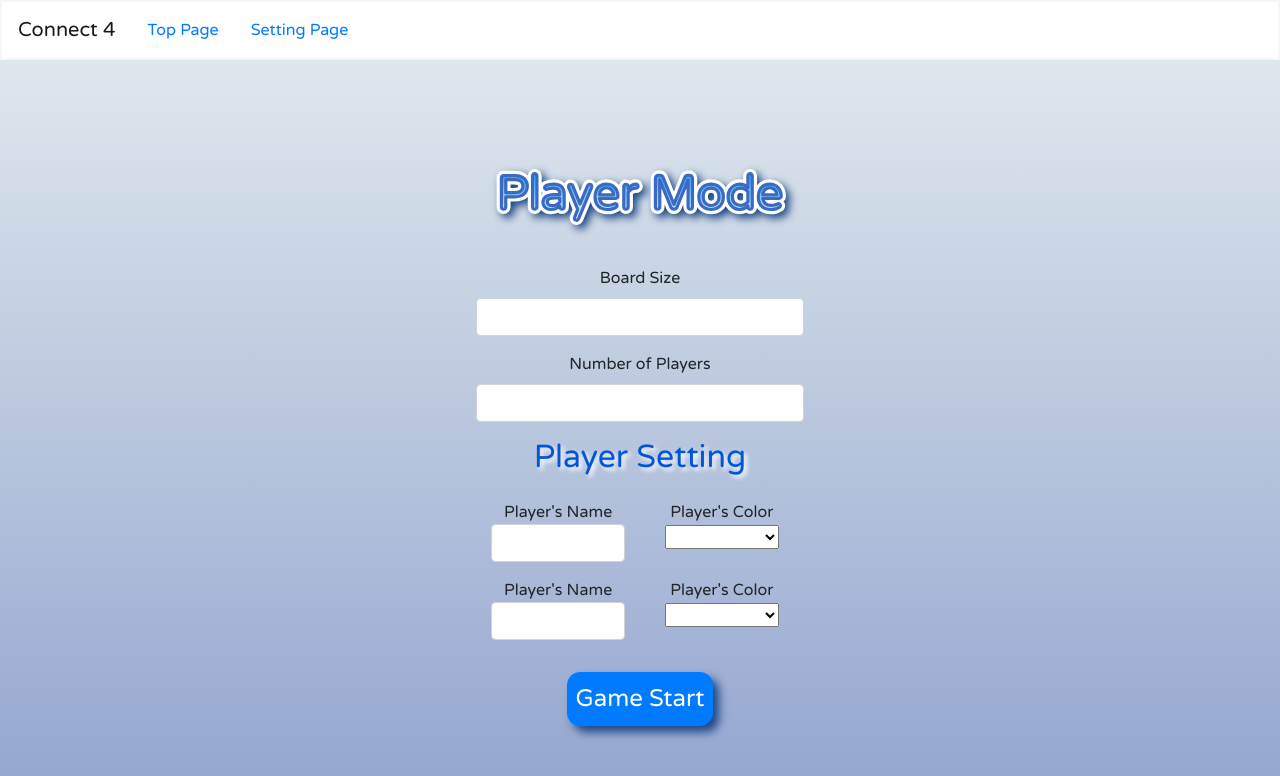
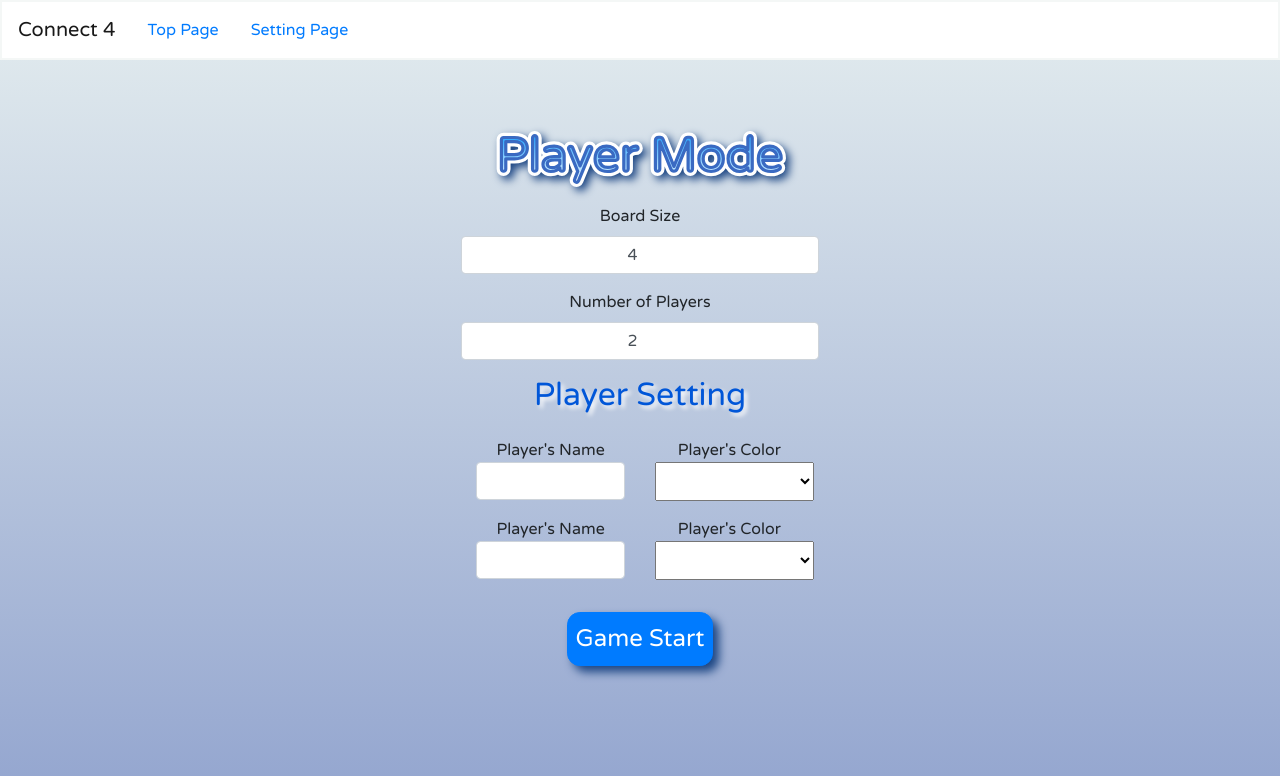
Before and after one commit to Recursion-TeamE/Connect4, a Vue app: page /setting/playerMode in a window 1280 px wide. Shown: the top 776 px of the page. Built offline with nearby package versions, Linux system fonts and the light colour scheme.

Commit message:
Player Modeページのレイアウトを修正。不正な値が入力されたときの処理。項目が入力されていないときの処理。

```diff
--- a/src/router.js
+++ b/src/router.js
@@ -35,4 +35,9 @@ const router = new VueRouter({
 	routes
 })
 
+// router.beforeEach((to, from, next) => {
+// 	if (to.name === 'gamePage' && from.name === 'playerMode' && !this.$store.state.isFullyEnterd) next({ name: 'playerMode' });
+// 	else next();
+// })
+
 export default router
--- a/src/store/actions.js
+++ b/src/store/actions.js
@@ -8,4 +8,7 @@ export default {
 	setPlayers(context, payload) {
 		context.commit("setPlayers", payload);
 	},
+	checkUnsubmittedItems(context, payload) {
+		context.commit("checkUnsubmittedItems", payload);
+	}
 };
--- a/src/store/index.js
+++ b/src/store/index.js
@@ -13,6 +13,7 @@ export default new Vuex.Store({
 		players: [],
 		board: [],
 		lastBallPosition: {},
+		isFullyEnterd: false,
 	},
 	mutations: mutations,
 	actions: actions,
--- a/src/store/mutation.js
+++ b/src/store/mutation.js
@@ -96,4 +96,24 @@ export default {
 
 		state.currentPlayer = state.players[state.currentPlayerIndex];
 	},
+
+	checkUnsubmittedItems(state, { players }) {
+		for (let i = 0; i < players.length; i++) {
+			if (
+				players[i].name === "" &&
+				players[i].color === undefined
+			) {
+				alert("Please enter your name and color!");
+				return;
+			} else if (players[i].name === "") {
+				alert("Please enter your name!");
+				return;
+			} else if (players[i].color === undefined) {
+				alert("Please enter your color!");
+				return;
+			}
+		}
+		state.isFullyEnterd = true;
+		return;
+	},
 };
--- a/src/views/PlayerMode.vue
+++ b/src/views/PlayerMode.vue
@@ -5,7 +5,7 @@
       text-center
       d-flex
       flex-column
-      justify-content-center
+      justify-content-start
       align-items-center
     "
   >
@@ -17,8 +17,10 @@
         <div class="col-10 col-sm-8 mt-5">
           <label for="boardSize" class="form-label">Board Size</label>
           <input
+            @change="changeBoardSize($event)"
             type="number"
             min="4"
+            value="4"
             class="form-control text-center"
             id="boardSize"
           />
@@ -28,8 +30,9 @@
           <input
             @change="changeNumberOfPlayers($event)"
             type="number"
-            min="1"
+            min="2"
             max="4"
+            value="2"
             class="form-control text-center"
           />
         </div>
@@ -52,33 +55,32 @@
               id="playersName"
             />
           </div>
-          <div class="col-6" @change="initializeColors(index, player.color)">
+          <div class="col-6" @change="changeColorItems(index, player.color)">
             <label class="form-check-label" for="playersColer"
               >Player's Color</label
             >
             <select
-              class="form-select"
+              class="form-select p-1"
               v-model="player.color"
               aria-label="Default select example"
               id="playersColer"
             >
               <option value="???" selected>Coose Color</option>
-              <option value="Red" v-bind:disabled="isRedSelected">Red</option>
-              <option value="Blue" v-bind:disabled="isBlueSelected">
-                Blue
-              </option>
-              <option value="Yellow" v-bind:disabled="isYellowSelected">
+              <option value="Red" :disabled="isRedSelected">Red</option>
+              <option value="Blue" :disabled="isBlueSelected">Blue</option>
+              <option value="Yellow" :disabled="isYellowSelected">
                 Yellow
               </option>
-              <option value="Green" v-bind:disabled="isGreenSelected">
-                Green
-              </option>
+              <option value="Green" :disabled="isGreenSelected">Green</option>
             </select>
           </div>
         </div>
         <div>
           <router-link to="/setting/playerMode/game">
-            <button class="btn btn-primary mt-3" @click="setTimer()">
+            <button
+              class="btn btn-primary mt-3"
+              @click="checkUnsubmittedItems(players)"
+            >
               Game Start
             </button>
           </router-link>
@@ -87,17 +89,19 @@
     </div>
   </div>
 </template>
-filter: drop-shadow(4px 4px 4px #ffffff);
+
 <script>
 import { Player } from "@/model/index.js";
 import PlayerModeSVG from "@/components/svg/PlayerModeSVG.vue";
+import { mapState } from "vuex";
 
 export default {
   data() {
     return {
+      boardSize: 5,
       numberOfPlayers: 4,
       players: [new Player(), new Player()],
-      selectedColors: ["", "", "", ""],
+      selectedColors: ["???", "???", "???", "???"],
       isRedSelected: false,
       isBlueSelected: false,
       isYellowSelected: false,
@@ -107,22 +111,31 @@ export default {
   components: {
     PlayerModeSVG,
   },
-  computed: {},
+  computed: mapState(["isFullyEnterd"]),
   methods: {
+    changeBoardSize: function (e) {
+      this.boardSize = e.target.value;
+
+      if (this.boardSize < 4) alert("Please enter a number greater than 3.");
+    },
     changeNumberOfPlayers: function (e) {
       this.numberOfPlayers = e.target.value;
 
-      if (this.numberOfPlayers >= this.players.length) {
-        this.players.push(new Player());
-      } else {
-        this.players.pop();
+      if (this.numberOfPlayers < 2 || this.numberOfPlayers > 4)
+        alert("Please enter a number from 2 to 4.");
+      else {
+        if (this.numberOfPlayers > this.players.length) {
+          this.players.push(new Player());
+        } else if (this.numberOfPlayers < this.players.length) {
+          this.players.pop();
+        }
       }
     },
     test() {
       console.log(this.players);
     },
     setTimer() {},
-    initializeColors: function (index, color) {
+    changeColorItems: function (index, color) {
       switch (this.selectedColors[index]) {
         case "Red":
           this.isRedSelected = false;
@@ -161,6 +174,9 @@ export default {
           break;
       }
     },
+    checkUnsubmittedItems: function (players) {
+      this.$store.dispatch("checkUnsubmittedItems", { players: players });
+    },
   },
 };
 </script>
@@ -179,13 +195,28 @@ h2 {
 }
 
 .svg-container {
+  margin-top: 6rem;
   position: relative;
   width: 100%;
 }
 
+.form-select {
+  font-size: 1.4rem;
+}
+
+@media screen and (max-width: 375px) {
+  .svg-container {
+    margin-top: 4rem;
+  }
+
+  .form-check-label {
+    font-size: 0.8rem;
+  }
+}
+
 @media screen and (max-width: 320px) {
   .svg-container {
-    top: 30px;
+    margin-top: 3rem;
   }
 
   .form-check-label {
```
Lines whose indentation alone changed are shown as unchanged.
